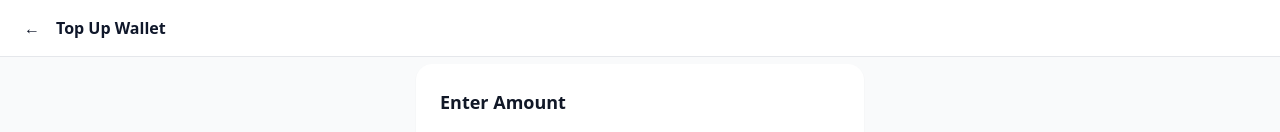
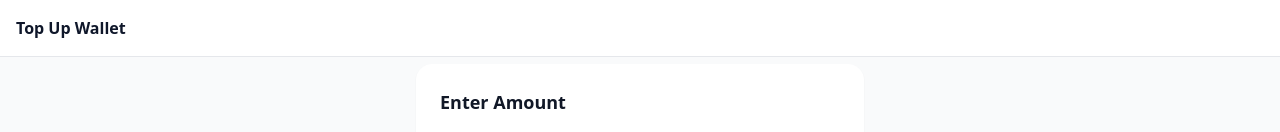
Before and after one commit to jwes9121/jride-app, a Next.js app: page /wallet/topup in a window 1280 px wide. Shown: the top 132 px of the page. Built offline with nearby package versions, Linux system fonts and the light colour scheme.

Commit message:
Update page.tsx

```diff
--- a/app/wallet/topup/page.tsx
+++ b/app/wallet/topup/page.tsx
@@ -130,7 +130,7 @@ export default function TopupPage() {
 
   return (
     <div className="min-h-screen bg-gray-50">
-      <Header title="Top Up Wallet" showBack onBack={() => router.back()} />
+      <Header title="Top Up Wallet" />
 
       <div className="pt-16 pb-20 px-4">
         <div className="max-w-md mx-auto space-y-6">
```
